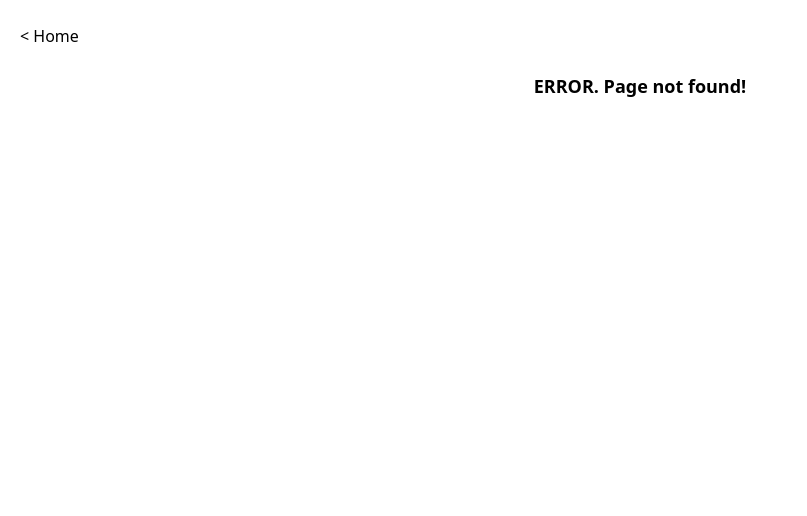
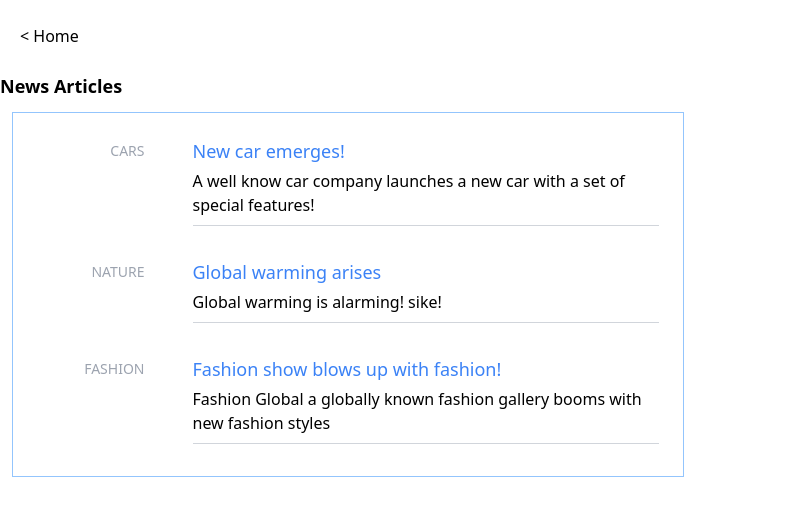
Before and after one commit to leumanuel12/hellonextapp, a Next.js app: page /news in a window 1280 px wide. Before the commit this address had no page. Shown: the top 516 px of the page, without its empty margins (0-807 px from the left). Built offline with nearby package versions, Linux system fonts and the light colour scheme; data requests are answered from the project's data file.

Commit message:
SSR: getServerSideProps implementation for news articles

```diff
--- a/db.json
+++ b/db.json
@@ -60,5 +60,26 @@
       "description": "The Apollotech B340 is an affordable wireless mouse with reliable connectivity, 12 months battery life and modern design",
       "id": "10"
      }
+  ],
+
+  "news": [
+    {
+      "title": "New car emerges!",
+      "category": "Cars",
+      "details": "A well know car company launches a new car with a set of special features!",
+      "id": "1"
+     },
+     {
+      "title": "Global warming arises",
+      "category": "Nature",
+      "details": "Global warming is alarming! sike!",
+      "id": "2"
+     },
+     {
+      "title": "Fashion show blows up with fashion!",
+      "category": "Fashion",
+      "details": "Fashion Global a globally known fashion gallery booms with new fashion styles",
+      "id": "3"
+     }
   ]
 }
--- a/src/pages/index.js
+++ b/src/pages/index.js
@@ -5,6 +5,9 @@ export default function Home() {
     <div className="m-3 max-w-7xl mx-auto">
 
       <div className="p-3 mb-3 w-full max-sm:block border-2 border-gray-300 rounded-md flex justify-start">
+        <div className="p-2 hover:text-blue-500">
+          <Link href="/news">News</Link>
+        </div>
         <div className="p-2 hover:text-blue-500">
           <Link href="/posts">Posts</Link>
         </div>
--- /dev/null
+++ b/src/pages/news/index.js
@@ -0,0 +1,45 @@
+import axios from "axios";
+import Link from "next/link";
+
+export async function getServerSideProps() {
+  const response = await axios.get("http://localhost:4000/news");
+  const result = response.data;
+
+  return {
+    props: {
+      news: result,
+    },
+  };
+}
+
+export default function News({ news }) {
+  return (
+    <div className="m-3 max-w-7xl mx-auto">
+      <div className="p-3 mb-3">
+        <Link className="p-2" href="/">
+          &#60; Home
+        </Link>
+      </div>
+
+      <div className="font-bold text-lg">News Articles</div>
+
+      <div className="m-3 p-3 max-w-2xl border border-blue-300">
+
+        {news.map((article) => {
+          return (
+            <div className="grid grid-cols-4 mb-2 p-3 max-md:block hover:bg-red-50">
+              <div className="col-span-1 flex justify-end max-md:justify-start pr-10">
+                <p className="text-gray-400 text-sm font-medium pr-2 pt-1">{article.category.toUpperCase()}</p>
+              </div>
+              <div className="col-span-3 pb-2 border-b border-gray-300">
+                <p className="font-medium text-lg text-blue-500">{article.title}</p>
+                <p className="pt-1">{article.details}</p>
+              </div>
+            </div>
+          );
+        })}
+      </div>
+
+    </div>
+  );
+}
--- a/src/pages/product/[productId]/index.js
+++ b/src/pages/product/[productId]/index.js
@@ -42,7 +42,7 @@ export async function getStaticProps(ctx) {
       props:{
         product: result
       },
-      revalidate: 10, //ISR refresh data every 10 seconds upon request
+      revalidate: 10, //ISR refresh data after 10 seconds upon request
     }
   } catch (error) {
     console.log(error.message);
--- a/src/pages/product/index.js
+++ b/src/pages/product/index.js
@@ -13,7 +13,7 @@ export async function getStaticProps() {
     props:{
       products: result
     },
-    revalidate: 10,  //ISR refresh data every 10 seconds upon request
+    revalidate: 10,  //ISR refresh data after 10 seconds upon request
   }
 }
 
```
